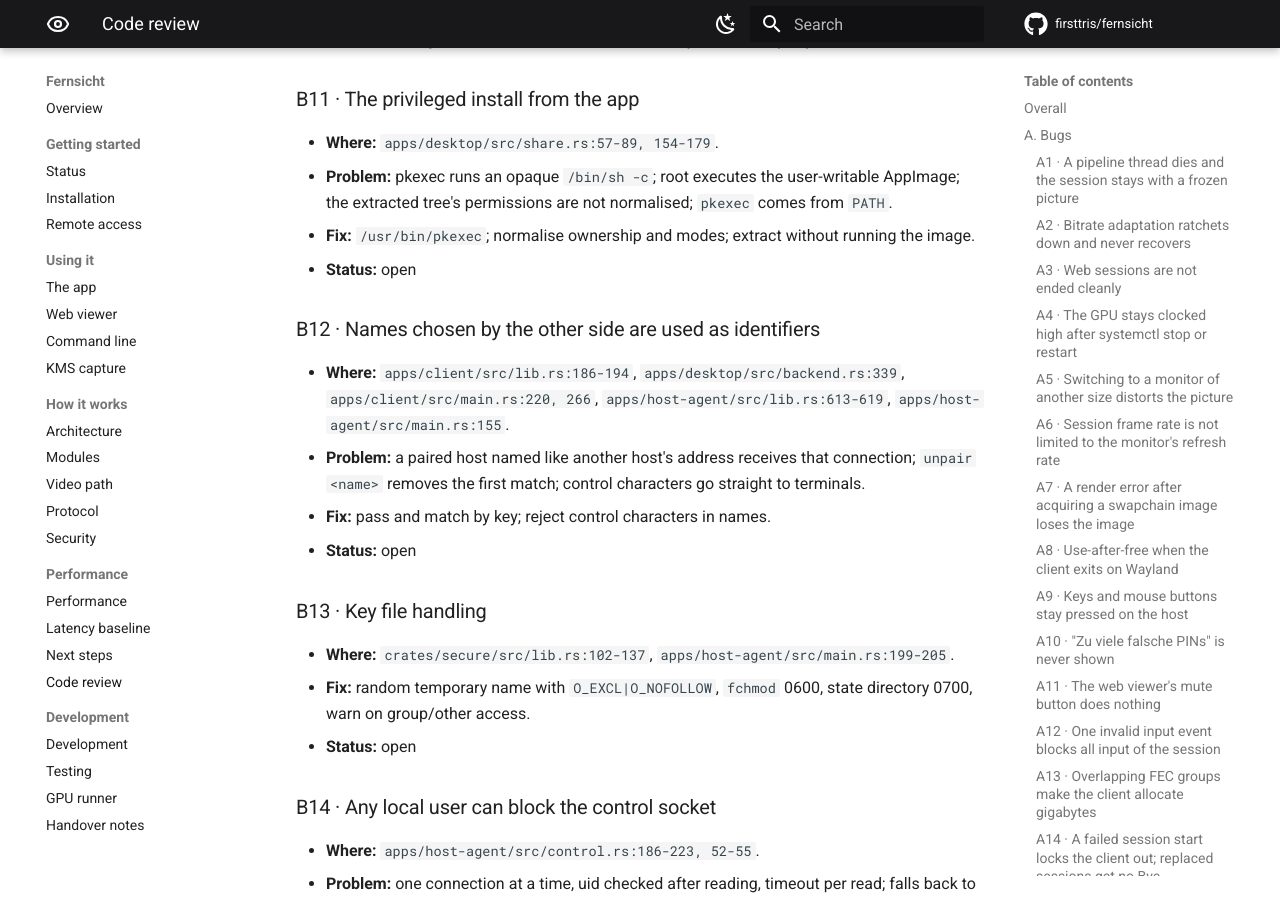
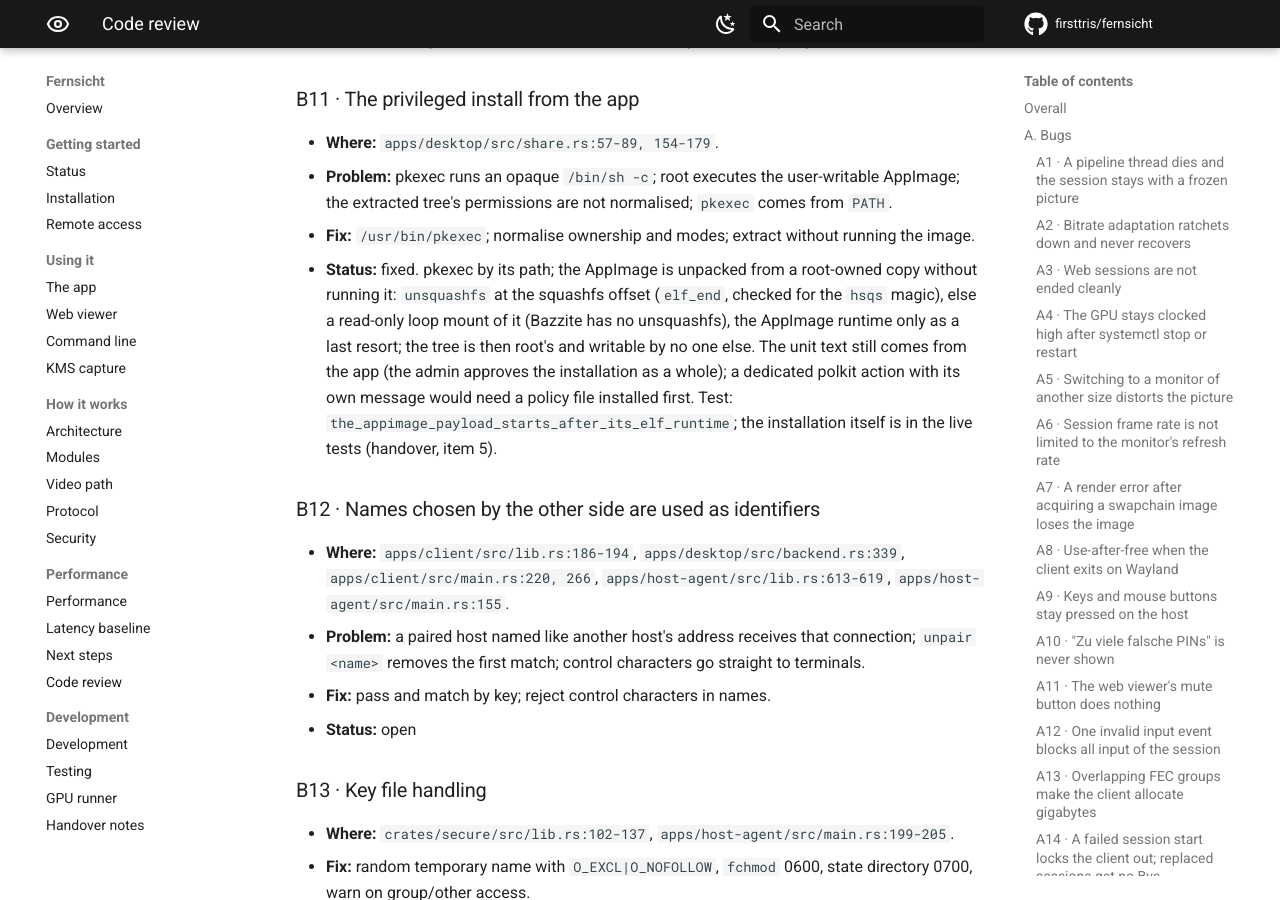
Before and after one commit to firsttris/fernsicht, an MkDocs documentation site: the page built from docs/code-review.md, in a window 1280 px wide and 900 px high, scrolled down 16283 px. Built offline with MkDocs 1.6.1 and Material for MkDocs 9.7.7, drawn with Linux system fonts in a browser that asks for light colours; comment, search, counter and statistics services are not loaded.

Commit message:
Docs: review status of B11 and its live test
Co-Authored-By: Claude Opus 5.5 <noreply@anthropic.com>

```diff
--- a/docs/code-review.md
+++ b/docs/code-review.md
@@ -556,7 +556,13 @@ counters, replay window checked before decryption). The gaps are in the logic ar
 - **Problem:** pkexec runs an opaque `/bin/sh -c`; root executes the user-writable AppImage; the
   extracted tree's permissions are not normalised; `pkexec` comes from `PATH`.
 - **Fix:** `/usr/bin/pkexec`; normalise ownership and modes; extract without running the image.
-- **Status:** open
+- **Status:** fixed. pkexec by its path; the AppImage is unpacked from a root-owned copy without
+  running it: `unsquashfs` at the squashfs offset (`elf_end`, checked for the `hsqs` magic), else
+  a read-only loop mount of it (Bazzite has no unsquashfs), the AppImage runtime only as a last
+  resort; the tree is then root's and writable by no one else. The unit text still comes from the
+  app (the admin approves the installation as a whole); a dedicated polkit action with its own
+  message would need a policy file installed first. Test: `the_appimage_payload_starts_after_its_elf_runtime`;
+  the installation itself is in the live tests (handover, item 5).
 
 ### B12 · Names chosen by the other side are used as identifiers
 
```
Also changed, not shown: docs/handover.md (+3 -1 lines).
